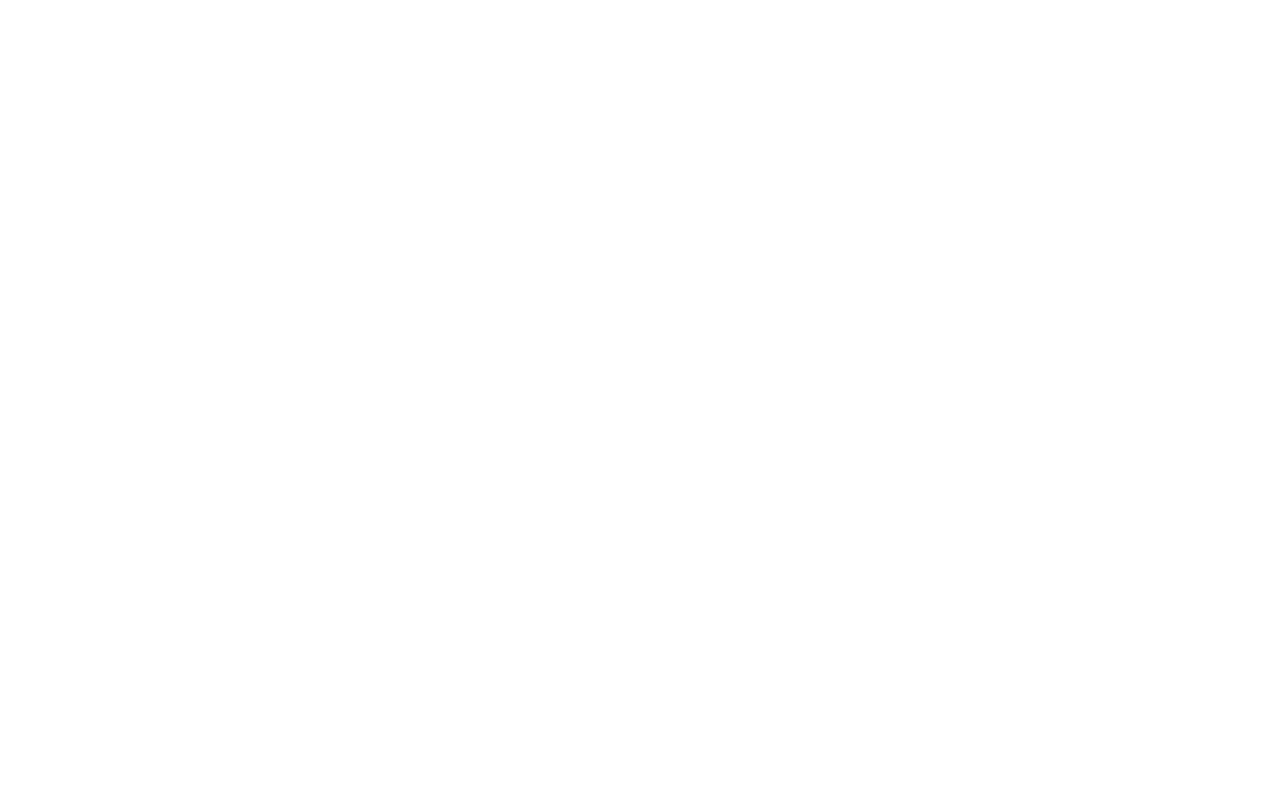
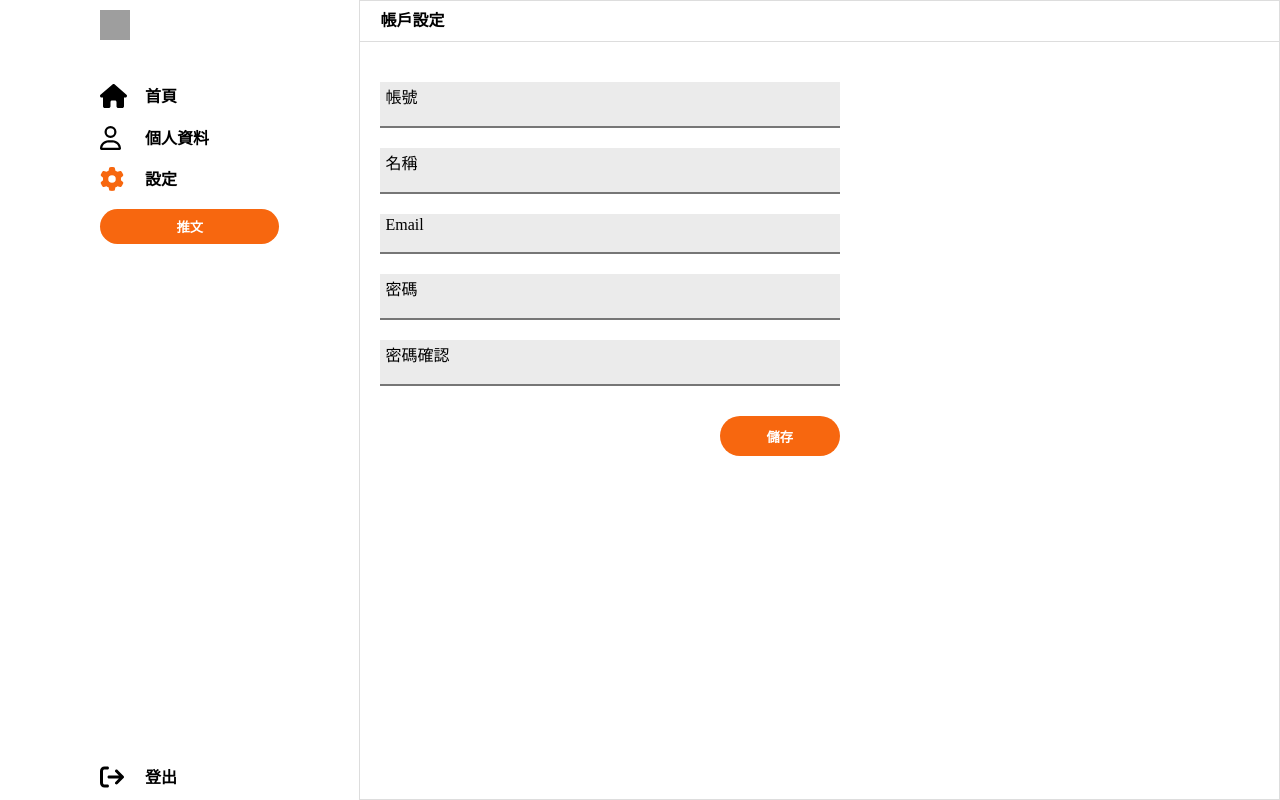
Before and after one commit to sinon0049/twitter_front, a Vue app: page /setting in a window 1280 px wide. Before the commit this address had no page. Built offline with nearby package versions, Linux system fonts and the light colour scheme; grey boxes are pictures that could not be loaded.

Commit message:
feat: add SettingPage & SideBar.vue, font-awesome packages, style.scss

```diff
--- a/package.json
+++ b/package.json
@@ -10,6 +10,10 @@
     "lint": "eslint . --ext .vue,.js,.jsx,.cjs,.mjs,.ts,.tsx,.cts,.mts --fix --ignore-path .gitignore"
   },
   "dependencies": {
+    "@fortawesome/fontawesome-svg-core": "^6.1.1",
+    "@fortawesome/free-regular-svg-icons": "^6.1.1",
+    "@fortawesome/free-solid-svg-icons": "^6.1.1",
+    "@fortawesome/vue-fontawesome": "^3.0.0-5",
     "dotenv": "^16.0.1",
     "pinia": "^2.0.14",
     "vue": "^3.2.37",
--- /dev/null
+++ b/src/assets/style.scss
@@ -0,0 +1,29 @@
+html {
+    height: 100%;
+
+    body {
+        height: 100%;
+        margin: 0;
+
+        #app {
+            height: 100%;
+
+            .btn-orange {
+                background-color: #f7670f;
+                color: white;
+                font-weight: bold;
+            }
+
+            .link {
+                border: 0;
+                background-color: white;
+                color: #1589c9;
+                text-decoration: none;
+                font-weight: bold;
+                &:hover {
+                    text-decoration: underline;
+                }
+            }
+        }
+    }
+}
--- /dev/null
+++ b/src/components/SideBar.vue
@@ -0,0 +1,74 @@
+<template>
+    <div class="sidebar-container">
+        <img src="https://avatars.githubusercontent.com/u/8667311?s=200&v=4" alt="...">
+        <div class="btn-container">
+            <div class="btn-group">
+                <font-awesome-icon icon="home" size="xl" class="home" />
+                <span>首頁</span>
+            </div>
+            <div class="btn-group">
+                <font-awesome-icon :icon="['far', 'user']" size="xl" class="user " />
+                <span>個人資料</span>
+            </div>
+            <div class="btn-group">
+                <font-awesome-icon icon="gear" size="xl" class="gear" />
+                <span>設定</span>
+            </div>
+            <button class="btn-orange" id="tweet">推文</button>
+            <div class="btn-group" id="logout">
+                <font-awesome-icon icon="arrow-right-from-bracket" size="xl" />
+            <span>登出</span>
+        </div>
+        </div>
+    </div>
+</template>
+
+<style lang="scss">
+.sidebar-container {
+    width: 250px;
+    position: relative;
+    height: 100%;
+    margin: 0 80px 0 100px;
+
+    span {
+        font-weight: bold;
+    }
+
+    .btn-container {
+        height: 160px;
+        display: flex;
+        flex-direction: column;
+        justify-content: space-between;
+
+        .btn-group {
+            display: grid;
+            grid-template-columns: 45px 1fr;
+            height: 25px;
+            line-height: 25px;
+        }
+
+        #logout {
+            position: absolute;
+            bottom: 10px;
+        }
+
+        #tweet {
+            border: 0;
+            height: 35px;
+            width: 100%;
+            border-radius: 17.5px;
+        }
+    }
+
+    .gear {
+        color: #f7670f;
+    }
+
+    img {
+        margin-top: 10px;
+        width: 30px;
+        height: 30px;
+        margin-bottom: 5vh;
+    }
+}
+</style>
--- a/src/main.ts
+++ b/src/main.ts
@@ -4,9 +4,19 @@
 import App from "./App.vue";
 import router from "./router";
 
+import './assets/style.scss'
+
+import { library } from "@fortawesome/fontawesome-svg-core"
+import { faGear, faHouse, faArrowRightFromBracket } from "@fortawesome/free-solid-svg-icons"
+import { faUser } from "@fortawesome/free-regular-svg-icons"
+import { FontAwesomeIcon } from "@fortawesome/vue-fontawesome"
+
+library.add(faGear, faHouse, faUser, faArrowRightFromBracket)
+
 const app = createApp(App);
 
 app.use(createPinia());
 app.use(router);
+app.component("font-awesome-icon", FontAwesomeIcon)
 
 app.mount("#app");
--- a/src/router/index.ts
+++ b/src/router/index.ts
@@ -2,6 +2,7 @@
 import HomeView from "../views/HomeView.vue";
 import RegistPage from "../views/RegistPage.vue"
 import LoginPage from "../views/LoginPage.vue"
+import SettingPage from "../views/SettingPage.vue"
 
 const router = createRouter({
   history: createWebHistory(import.meta.env.BASE_URL),
@@ -20,6 +21,11 @@
       path: "/login",
       name: "login",
       component: LoginPage,
+    },
+    {
+      path: "/setting",
+      name: "setting",
+      component: SettingPage,
     }
   ],
 });
--- a/src/views/LoginPage.vue
+++ b/src/views/LoginPage.vue
@@ -10,17 +10,16 @@
             <label for="password">密碼</label>
             <input type="password" id="password">
         </div>
-        <button id="login">登入</button>
+        <button id="login" class="btn-orange">登入</button>
         <div id="options-container">
-            <router-link to="/regist">註冊Alphitter</router-link>
+            <router-link to="/regist" class="link">註冊Alphitter</router-link>
             <span>‧</span>
-            <router-link to="/regist">後台登入</router-link>
+            <router-link to="/regist" class="link">後台登入</router-link>
         </div>
     </div>
 </template>
 
 <style lang="scss" scoped>
-@media(min-width: 768px) {
 .container {
     display: flex;
     flex-direction: column;
@@ -61,32 +60,20 @@
     #login {
         margin: 30px 0 15px 0;
         border: 0;
-            background-color: #f7670f;
         width: 400px;
         border-radius: 20px;
         height: 40px;
-            color: white;
     }
     #options-container {
         position: absolute;
         right: 50px;
         bottom: 20px;
-            span, a {
-                color: #1589c9;
-                background-color: white;;
-            }
         span {
             display: inline-block;
             width: 15px;
             text-align: center;
-            }
-            a {
-                font-weight: bold;
-                text-decoration: none;
-                &:hover {
-                    text-decoration: underline;
-                }
-            }
+            color: #1589c9;
+            background-color: white;
         }
     }
 }
--- a/src/views/RegistPage.vue
+++ b/src/views/RegistPage.vue
@@ -22,13 +22,12 @@
             <label for="confirmPasswprd">密碼確認</label>
             <input type="password" id="confirmPassword">
         </div>
-        <button id="register">註冊</button>
-        <router-link to="/login">取消</router-link>
+        <button id="register" class="btn-orange">註冊</button>
+        <router-link to="/login" class="link">取消</router-link>
     </div>
 </template>
 
 <style lang="scss" scoped>
-@media(min-width: 768px) {
 .container {
     display: flex;
     flex-direction: column;
@@ -68,21 +67,9 @@
     #register {
         margin: 30px 0 15px 0;
         border: 0;
-            background-color: #f7670f;
         width: 400px;
         border-radius: 20px;
         height: 40px;
-            color: white;
-        }
-        a {
-            border: 0;
-            background-color: white;
-            color: #1589c9;
-            text-decoration: none;
-            &:hover {
-                text-decoration: underline;
-            }
-        }
     }
 }
 </style>
--- /dev/null
+++ b/src/views/SettingPage.vue
@@ -0,0 +1,107 @@
+<template>
+    <div class="page-container">
+        <SideBar />
+        <div class="setting-container">
+            <div class="setting-header">
+                <span>帳戶設定</span>
+            </div>
+            <div class="input-container">
+                <div class="input">
+                    <label for="account">帳號</label>
+                    <input type="text" id="account">
+                </div>
+                <div class="input">
+                    <label for="name">名稱</label>
+                    <input type="text" id="name">
+                </div>
+                <div class="input">
+                    <label for="email">Email</label>
+                    <input type="email" id="email">
+                </div>
+                <div class="input">
+                    <label for="password">密碼</label>
+                    <input type="password" id="password">
+                </div>
+                <div class="input">
+                    <label for="confirmPasswprd">密碼確認</label>
+                    <input type="password" id="confirmPassword">
+                </div>
+                <button id="confirm" class="btn-orange">儲存</button>
+            </div>
+        </div>
+    </div>
+</template>
+
+<script lang="ts">
+import SideBar from "../components/SideBar.vue"
+
+export default {
+    components: {
+        SideBar,
+    }
+}
+</script>
+
+<style lang="scss" scoped>
+.page-container {
+    height: 100%;
+    width: 100%;
+    display: flex;
+    flex-direction: row;
+
+    .setting-container {
+        border: 1px solid #dddddd;
+        width: 100%;
+
+        .setting-header {
+            border-bottom: 1px solid #dddddd;
+            height: 40px;
+            line-height: 40px;
+            padding-left: 20px;
+
+            span {
+                font-weight: bold;
+            }
+        }
+
+        .input-container {
+            width: 50%;
+            margin-left: 20px;
+            margin-top: 40px;
+            position: relative;
+            .input {
+                display: flex;
+                flex-direction: column;
+                background-color: #ebebeb;
+                margin-top: 20px;
+                label {
+                    position: relative;
+                    left: 5px;
+                    top: 2px;
+                }
+                input {
+                    width: 100%;
+                    padding: 0;
+                    line-height: 20px;
+                    background-color: #ebebeb;
+                    border: {
+                        top: 0;
+                        left: 0;
+                        right: 0;
+                    }
+                }
+            }
+
+            #confirm {
+                margin: 30px 0 15px 0;
+                border: 0;
+                width: 120px;
+                border-radius: 20px;
+                height: 40px;
+                position: absolute;
+                right: 0;
+            }
+        }
+    }
+}
+</style>
```
Also changed, not shown: 1 other file (tests, documents, lock files or other folders). Lines whose indentation alone changed are shown as unchanged.
